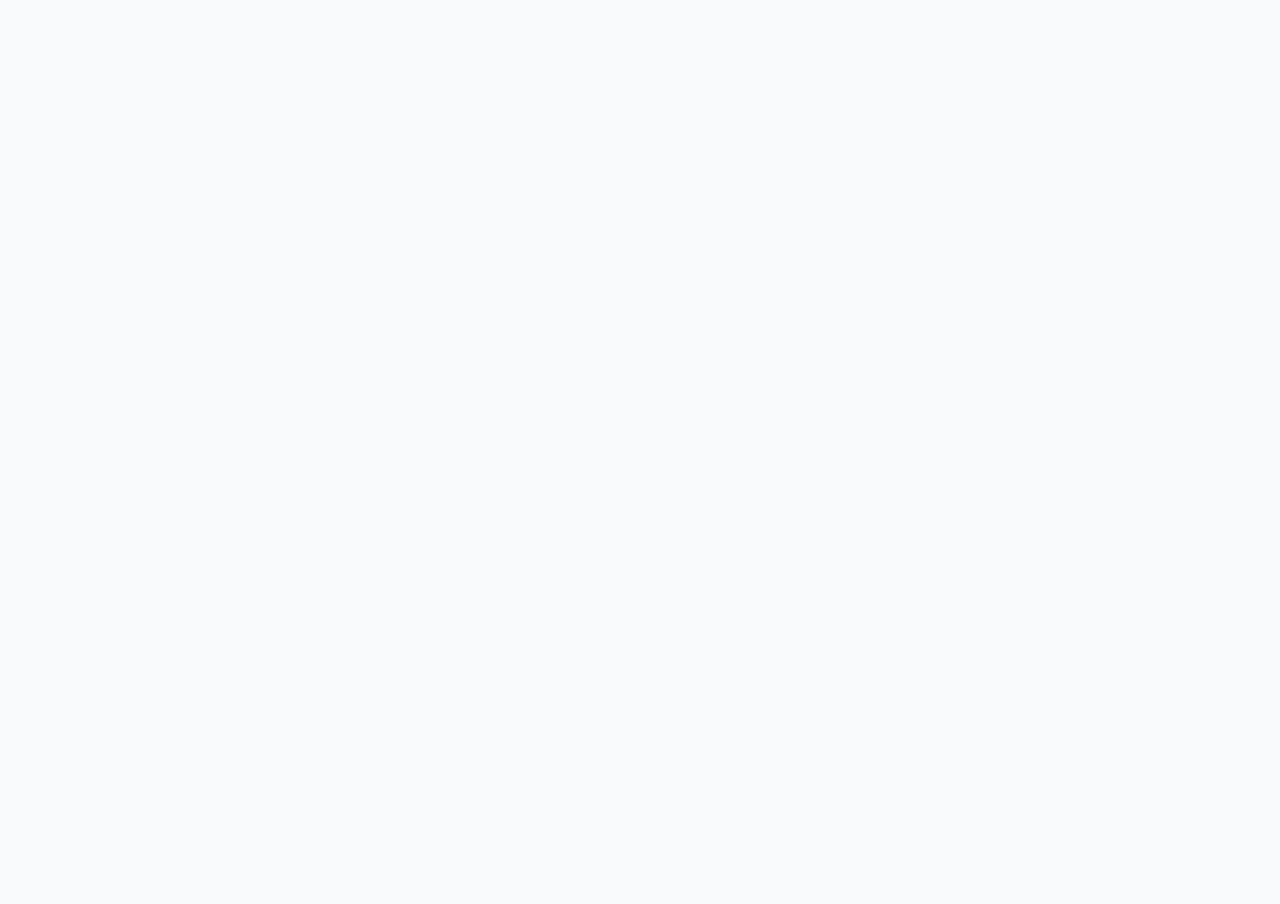
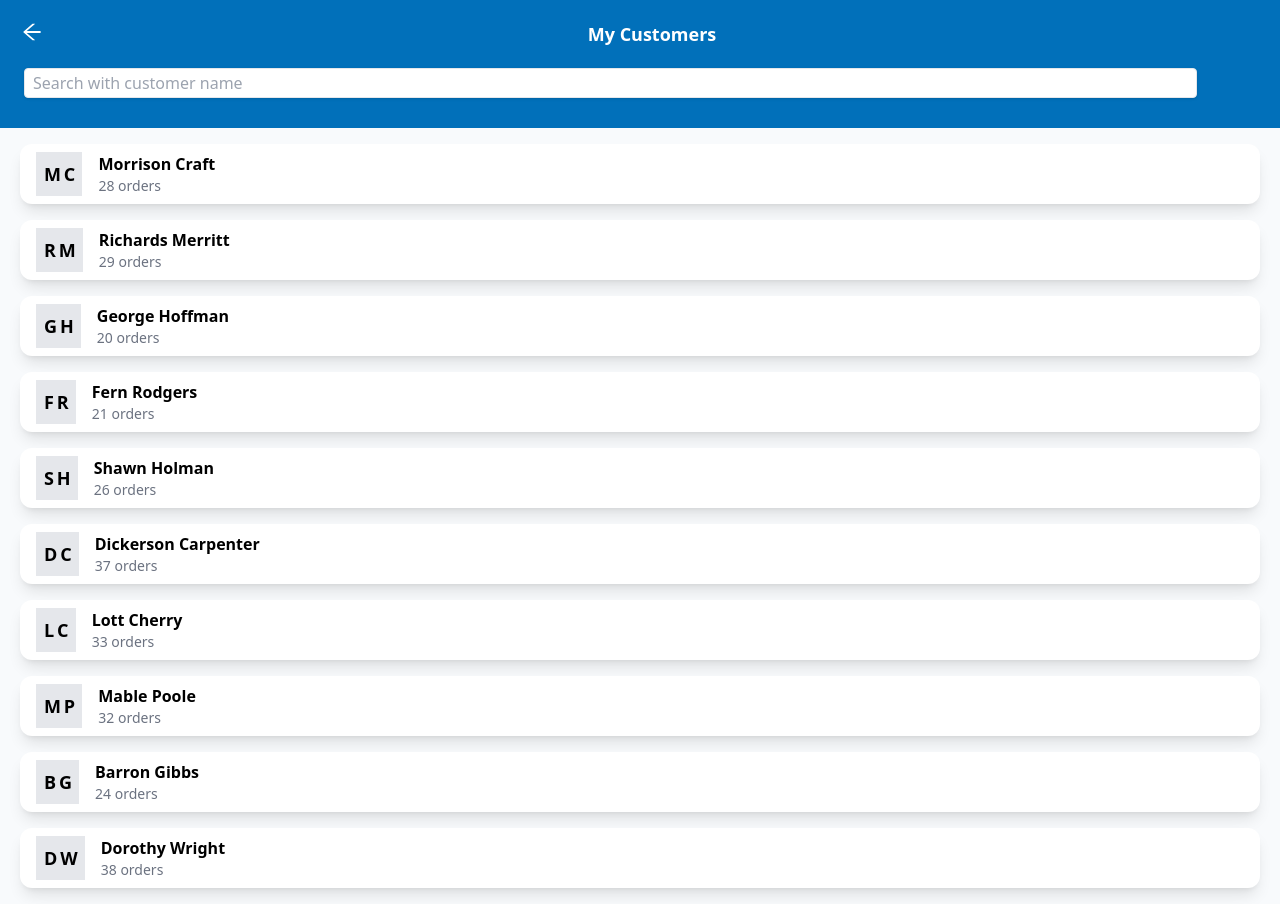
Before and after one commit to Ashraf-Raneem/HealthOs, a React (Create React App) app: page /customer-list in a window 1280 px wide. Before the commit the page ends 800 px from the top, so only its background shows below. Built offline with nearby package versions, Linux system fonts and the light colour scheme.

Commit message:
customer card and customer list page created

```diff
--- /dev/null
+++ b/src/components/customer-cards/CustomerCard.js
@@ -0,0 +1,20 @@
+import React from "react";
+import { returnInitials } from "../../utils/utilityFunctions";
+
+const CustomerCard = ({name, order}) => {
+    return (
+        <div className="flex flex-row bg-white rounded-xl p-2 px-4 shadow-lg my-4">
+            <div className="bg-gray-200 p-2 mr-4">
+                <span className="font-bold text-lg tracking-tighter">{returnInitials(name)}</span>
+            </div>
+            <div className="flex flex-col">
+                <p className="font-bold text-md">{name}</p>
+                <span className="text-gray-500 text-sm">{order} orders</span>
+            </div>
+
+        </div>
+    )
+}
+
+
+export default CustomerCard;
--- a/src/pages/customer-list/CustomerList.js
+++ b/src/pages/customer-list/CustomerList.js
@@ -1,5 +1,32 @@
+import React from "react";
+import {AiOutlineArrowLeft} from "react-icons/ai";
+import CustomerCard from "../../components/customer-cards/CustomerCard";
+import { customerData } from "../../utils/Data";
+
 const CustomerList = () => {
-  return <div></div>;
+  return (
+      <div>
+          <div className="w-100 h-32 bg-primary">
+            <div className="flex flex-row justify-between p-5">
+                <AiOutlineArrowLeft size="1.5rem" color="#ffffff"/>
+                <p className="text-white text-lg font-bold flex text-left">
+                    My Customers
+                </p>
+                <div></div>
+            </div>
+            <input
+                className="shadow appearance-none border ml-6 rounded w-11/12 py-1 px-2 text-gray-700 leading-tight focus:outline-none focus:shadow-outline"
+                type="text"
+                placeholder="Search with customer name"
+            />
+        </div>
+        <div className="px-5">
+          {
+            customerData.map(customer => <CustomerCard name={customer.name} order={customer.orderNum}/>)
+          }
+        </div>
+      </div>
+  );
 };
 
 export default CustomerList;
--- /dev/null
+++ b/src/utils/utilityFunctions.js
@@ -0,0 +1,10 @@
+export const returnInitials = (name) => {
+    let nameArray = name.split("");
+    let initials = " ";
+    nameArray.forEach(el => {
+        if (el === el.toUpperCase()){
+            initials = initials+el;
+        }
+    })
+    return initials;
+}
```
